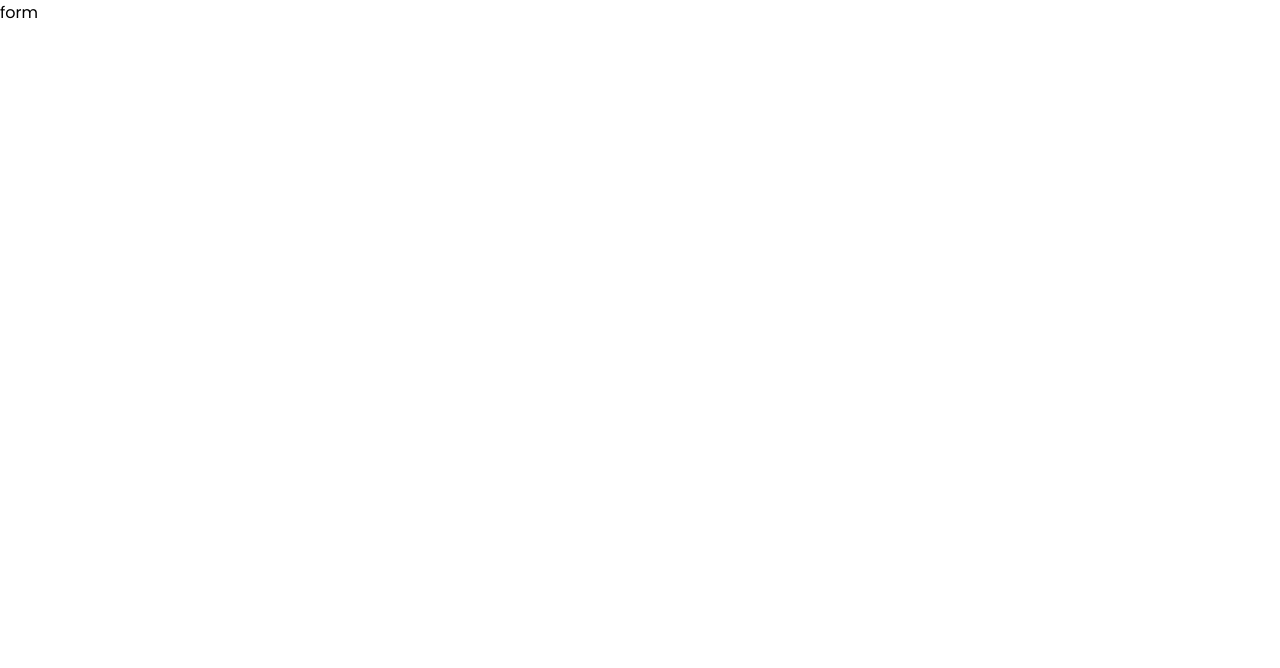
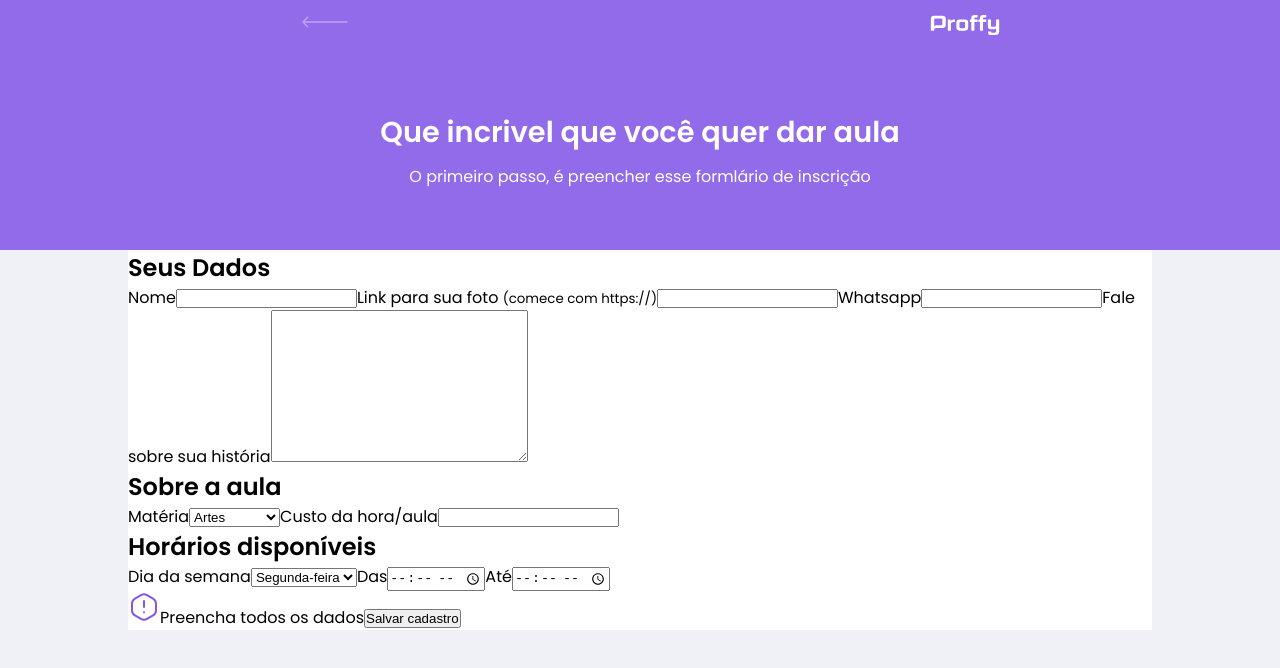
Before and after one commit to Vinicius-Muller/proffy-vue, a Vue app: page /TeacherForm in a window 1280 px wide. Shown: the top 668 px of the page. Built offline with nearby package versions, Linux system fonts and the light colour scheme.

Commit message:
form initialized

```diff
--- a/src/App.vue
+++ b/src/App.vue
@@ -14,4 +14,8 @@
 html {
   font-family: 'Poppins', sans-serif;
 }
+
+h1 {
+  font-size: 1.8rem;
+}
 </style>
--- a/src/views/TeacherForm.vue
+++ b/src/views/TeacherForm.vue
@@ -1,13 +1,101 @@
 <template>
-  <p>form</p>
+  <section class="wrapper-view">
+    <Header />
+    <div class="title-box">
+      <h1>Que incrivel que você quer dar aula</h1>
+      <p>O primeiro passo, é preencher esse formlário de inscrição</p>
+    </div>
+    <form>
+      <h2>Seus Dados</h2>
+      <div class="spacer"></div>
+      <label for="name">Nome</label>
+      <input type="text" id="name" name="name">
+      <label for="picture">Link para sua foto  <small>(comece com https://)</small></label>
+      <input type="text" id="picture" name="picture">
+      <label for="whatsapp">Whatsapp</label>
+      <input type="number" id="whatsapp" name="whatsapp">
+      <label for="description">Fale sobre sua história</label>
+      <textarea name="description" id="description" cols="30" rows="10"></textarea>
+      <h2>Sobre a aula</h2>
+      <div class="spacer"></div>
+      <label for="subject">Matéria</label>
+      <select name="subject" id="subject">
+        <option value="1">Artes</option>
+        <option value="2">Português</option>
+        <option value="3">Matemática</option>
+        <option value="4">Ciências</option>
+      </select>
+      <label for="price">Custo da hora/aula</label>
+      <input type="number">
+      <h2>Horários disponíveis</h2>
+      <div class="spacer"></div>
+      <div class="schedules-box">
+        <label for="day">Dia da semana</label>
+        <select name="day" id="day">
+          <option value="1">Segunda-feira</option>
+          <option value="2">Terça-feira</option>
+          <option value="3">Quarta-feira</option>
+          <option value="4">Quinta-feira</option>
+          <option value="5">Sexta-feira</option>
+          <option value="6">Sabádo</option>
+          <option value="7">Domingo</option>
+        </select>
+        <label for="from">Das</label>
+        <input type="time" name="from" id="from">
+        <label for="to">Até</label>
+        <input type="time" id="to" name="to">
+      </div>
+      <div class="form-end">
+        <img src="@/assets/icons/warning.svg" alt="Preencha todos os dados">
+        <span>Preencha todos os dados</span>
+        <input type="submit" class="submit" value="Salvar cadastro">
+      </div>
+    </form>
+  </section>
 </template>
 
-<script>
+<script>import Header from '@/components/Header.vue';
 export default {
-name: 'TeacherForm'
+name: 'TeacherForm',
+components: {
+  Header
+}
 }
 </script>
 
-<style>
+<style scoped>
+
+.wrapper-view {
+  min-height: 100vh;
+  width: 100vw;
+  background-color: #F0F0F7;
+  display: flex;
+  flex-direction: column;
+  align-items: center;
+}
+
+.wrapper-view .title-box {
+  width: 100vw;
+  height: 200px;
+  background-color: rgb(145 107 234);
+  display: flex;
+  flex-direction: column;
+  justify-content: center;
+  align-items: center;
+}
+
+.wrapper-view .title-box h1 {
+  color: white;
+  margin-bottom: 10px;
+}
+
+.wrapper-view .title-box p {
+  color:white;
+}
+
+form {
+  width: 80%;
+  background-color: white;
+}
 
 </style>
--- a/src/views/TeacherList.vue
+++ b/src/views/TeacherList.vue
@@ -1,9 +1,9 @@
 <template>
-  <div class="wrapper-view">
+  <section class="wrapper-view">
   <Header />
   <TitleList />
   <TeacherBox :Teachers="Teachers"/>
-  </div>
+  </section>
 </template>
 
 <script>
```
